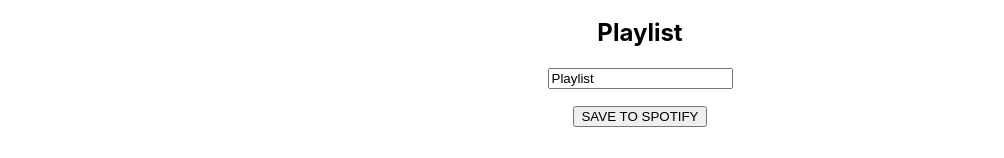
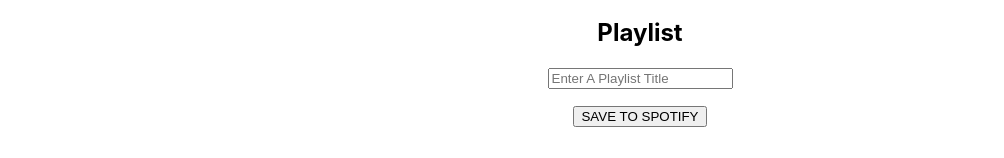
Before and after one commit to iamvldmrbrvkv/jammming, a React (Create React App) app: page / in a window 1280 px wide. Shown: the part 137-295 px from the top of the page, without its empty margins (0-1004 px from the left). Built offline with nearby package versions, Linux system fonts and the light colour scheme.

Commit message:
implemented playlist renaming

```diff
--- a/src/components/App/App.js
+++ b/src/components/App/App.js
@@ -25,7 +25,7 @@
       id: '3'
     }
   ]);
-  const [playlistName, setPlaylistName] = useState('Playlist');
+  const [playlistName, setPlaylistName] = useState('');
   const [playlist, SetPlaylist] = useState([]);
 
   const addToPlaylist = track => {
@@ -39,11 +39,13 @@
     SetPlaylist(prev => prev.filter(t => t.id !== track.id));
   }
 
+  const handleUserInput = ({ target }) => setPlaylistName(target.value);
+
   return (
     <div className={styles.App}>
       <SearchBar />
       <Tracklist data={data} addToPlaylist={addToPlaylist} />
-      <Playlist playlistName={playlistName} playlist={playlist} removeFromPlaylist={removeFromPlaylist} />
+      <Playlist playlistName={playlistName} playlist={playlist} removeFromPlaylist={removeFromPlaylist} handleUserInput={handleUserInput} />
     </div>
   );
 }
--- a/src/components/Playlist/Playlist.js
+++ b/src/components/Playlist/Playlist.js
@@ -1,6 +1,6 @@
 import styles from './Playlist.module.css';
 
-function Playlist({ playlistName, playlist, removeFromPlaylist }) {
+function Playlist({ playlistName, playlist, removeFromPlaylist, handleUserInput }) {
   return (
     <div className={styles.Playlist}>
       <h2>Playlist</h2>
@@ -12,6 +12,7 @@
           name='playlist'
           value={playlistName}
           placeholder='Enter A Playlist Title'
+          onChange={handleUserInput}
         />
         <ul>
           {playlist.map(track =>
```
